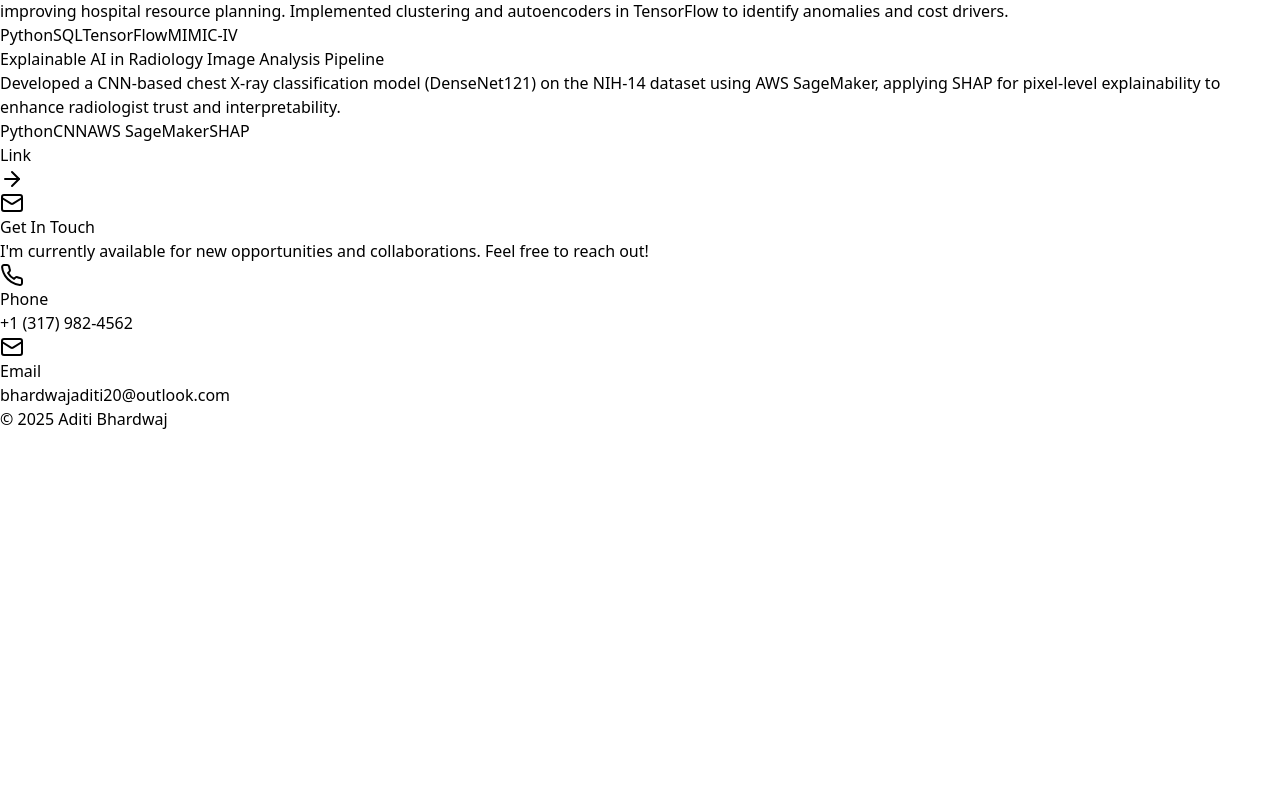
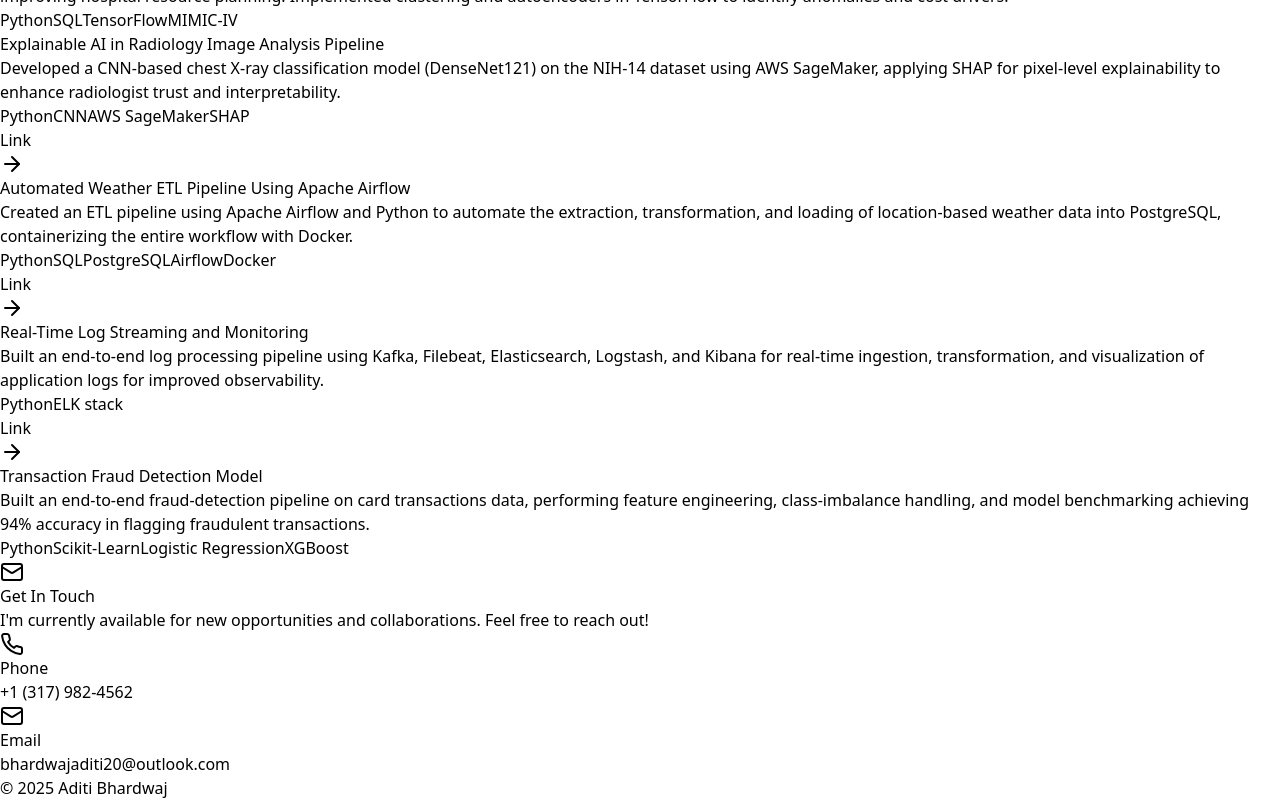
Before and after one commit to aditi-1996/portfolio, a React (Vite) app: page / in a window 1280 px wide. Shown: the part 1762-2562 px from the top of the page. Before the commit the page ends 2193 px from the top, so only its background shows below. Built offline with nearby package versions, Linux system fonts and the light colour scheme.

Commit message:
feat: Add projects

```diff
--- a/src/App.jsx
+++ b/src/App.jsx
@@ -68,6 +68,24 @@ const CONFIG = {
       tech: ["Python", "CNN", "AWS SageMaker", "SHAP"],
       link: "https://github.com/aditi-1996/chest_xray_classification"
     },
+    {
+      title: "Automated Weather ETL Pipeline Using Apache Airflow",
+      description: "Created an ETL pipeline using Apache Airflow and Python to automate the extraction, transformation, and loading of location-based weather data into PostgreSQL, containerizing the entire workflow with Docker.",
+      tech: ["Python", "SQL", "PostgreSQL", "Airflow", "Docker"],
+      link: "https://github.com/aditi-1996/airflow-weather-etl"
+    },
+    {
+      title: "Real-Time Log Streaming and Monitoring",
+      description: "Built an end-to-end log processing pipeline using Kafka, Filebeat, Elasticsearch, Logstash, and Kibana for real-time ingestion, transformation, and visualization of application logs for improved observability.",
+      tech: ["Python", "ELK stack"],
+      link: "https://github.com/aditi-1996/elk-kafka-project"
+    },
+    {
+      title: "Transaction Fraud Detection Model",
+      description: "Built an end-to-end fraud-detection pipeline on card transactions data, performing feature engineering, class-imbalance handling, and model benchmarking achieving 94% accuracy in flagging fraudulent transactions.",
+      tech: ["Python", "Scikit-Learn", "Logistic Regression", "XGBoost"],
+      link: ""
+    }
   ]
 };
 
```
